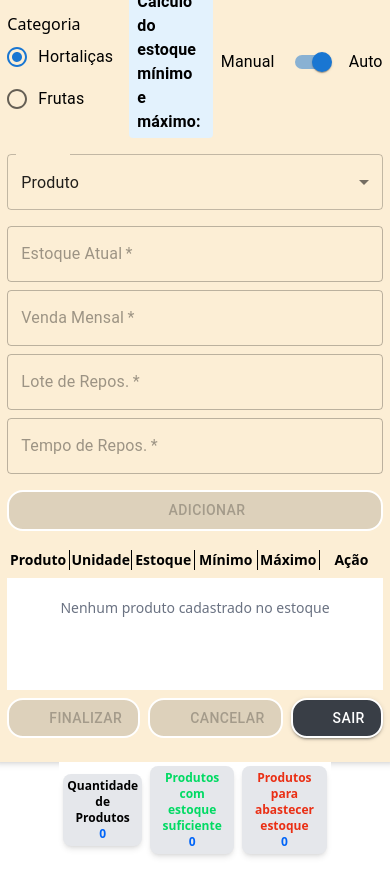
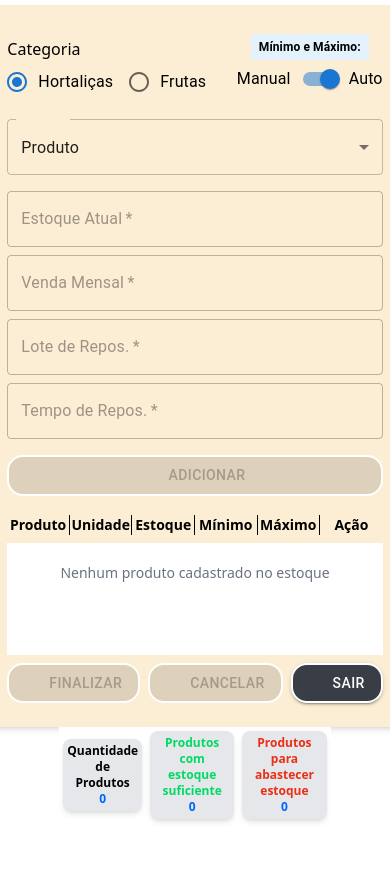
Before and after one commit to njunior93/horti_facil, a React (Vite) app: page /criar-estoque in a window 390 px wide. After the commit the page ends 844 px from the top, so only its background shows below. Built offline with nearby package versions, Linux system fonts and the light colour scheme; some icons are missing.

Commit message:
Ajuste da funcionalidade e estoque min e max para responsividade

```diff
--- a/src/componentes/Formulario.tsx
+++ b/src/componentes/Formulario.tsx
@@ -143,7 +143,7 @@ const formulario = () => {
   return (
     <div>
       <FormControl className='w-full sm:w-5xl'>
-        <div className='flex flex-row justify-between items-center mb-4'>
+        <div className='flex flex-row justify-between items-center mb-4 mt-2'>
           <Stack direction="column" spacing={0}>
             <span className="mt-2">Categoria</span>
             <RadioGroup  row aria-label='Categoria' defaultValue='horta' name='formulario-estoque-categorias' onChange={selecaoCategoria}>
@@ -152,13 +152,19 @@ const formulario = () => {
             </RadioGroup>
           </Stack>
 
-          <Stack direction="row" spacing={1} sx={{ alignItems: 'center' }}>
-            <Typography sx={{ fontWeight: 'bold', bgcolor: '#e3f2fd', px: 1, py: 0.5, borderRadius: 1 }}>
-              Cálculo do estoque mínimo e máximo:
-            </Typography>
-            <Typography>Manual</Typography>
-            <Switch checked={tipoInput === 'auto'} onChange={alterarTipoInput} defaultChecked inputProps={{ 'aria-label': 'ant design' }} />
-            <Typography>Auto</Typography>
+          <Stack direction="column" spacing={0} sx={{ alignItems: 'center' }}>
+            <Box display={'flex'} alignItems={'center'} justifyContent={'center'} sx={{ width: '100%' }}>
+              <Typography sx={{ fontWeight: 'bold', bgcolor: '#e3f2fd', px: 1, py: 0.5, borderRadius: 1, fontSize: {xs: '0.75rem'} }}>
+               Mínimo e Máximo:
+              </Typography>
+            </Box>
+
+            <Box display={'flex'} alignItems={'center'} justifyContent={'center'} sx={{ width: '100%' }}>
+              <Typography>Manual</Typography>
+              <Switch checked={tipoInput === 'auto'} onChange={alterarTipoInput} defaultChecked inputProps={{ 'aria-label': 'ant design' }} />
+              <Typography>Auto</Typography>
+            </Box>
+
           </Stack>
         </div>
 
```
